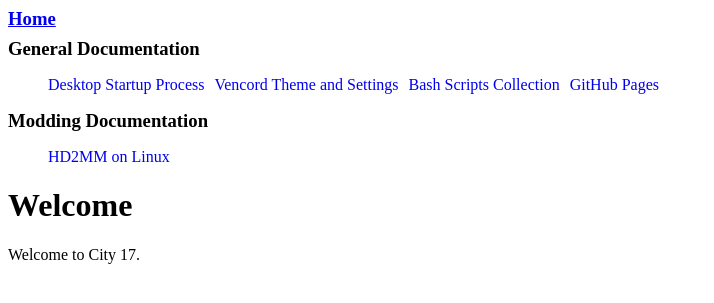
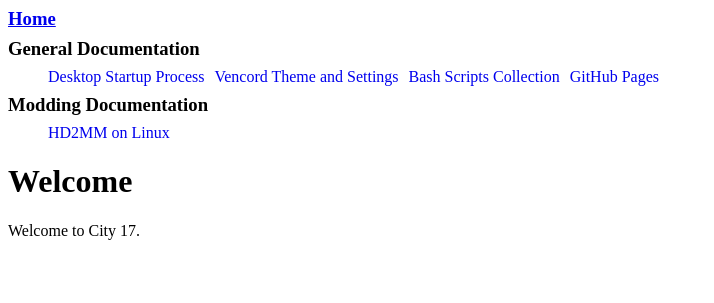
Before and after one commit to Backup158/Backup158.github.io, a Jekyll site: the page built from index.html, in a window 1280 px wide. Shown: the top 303 px of the page, without its empty margins (0-714 px from the left). Built offline with Jekyll 4.4.1, drawn with Linux system fonts in a browser that asks for light colours.

Commit message:
Update default.html
removed vertical spacing from navbar list

```diff
--- a/_layouts/default.html
+++ b/_layouts/default.html
@@ -22,6 +22,8 @@
       nav ul {
         display: flex;
         list-style: none;
+        margin-top: 2px;
+        margin-bottom: 2px;
       }
       nav ul li {
         margin-right: 10px;
```
